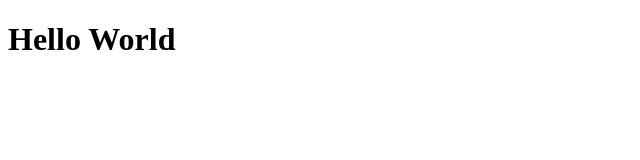
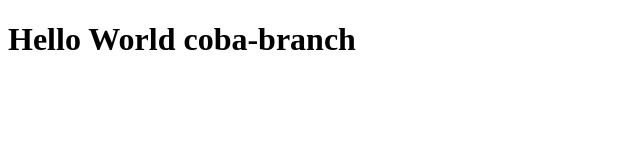
Before and after one commit to arjunawm26/git-coba, a plain HTML site: page index.html in a window 1280 px wide. Shown: the whole page, without its empty margins (0-640 px from the left). Drawn offline with Linux system fonts and the light colour scheme.

Commit message:
commit coba-branch

```diff
--- a/index.html
+++ b/index.html
@@ -7,6 +7,6 @@
   <title>Document</title>
 </head>
 <body>
-  <h1>Hello World</h1>
+  <h1>Hello World coba-branch</h1>
 </body>
 </html>
```
